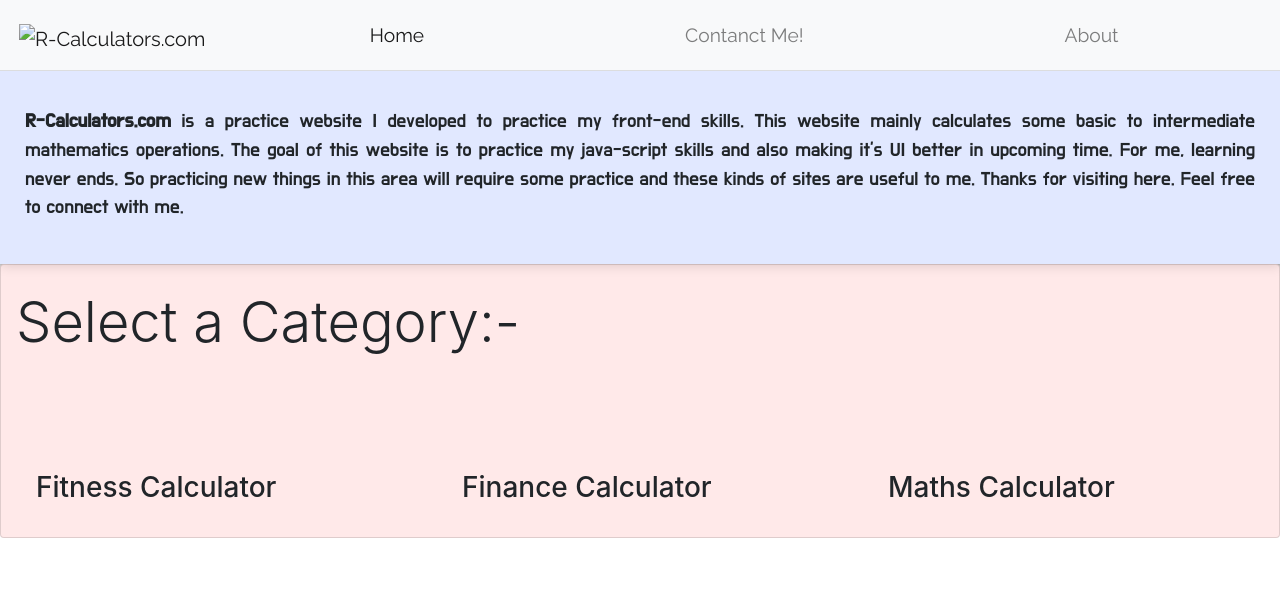
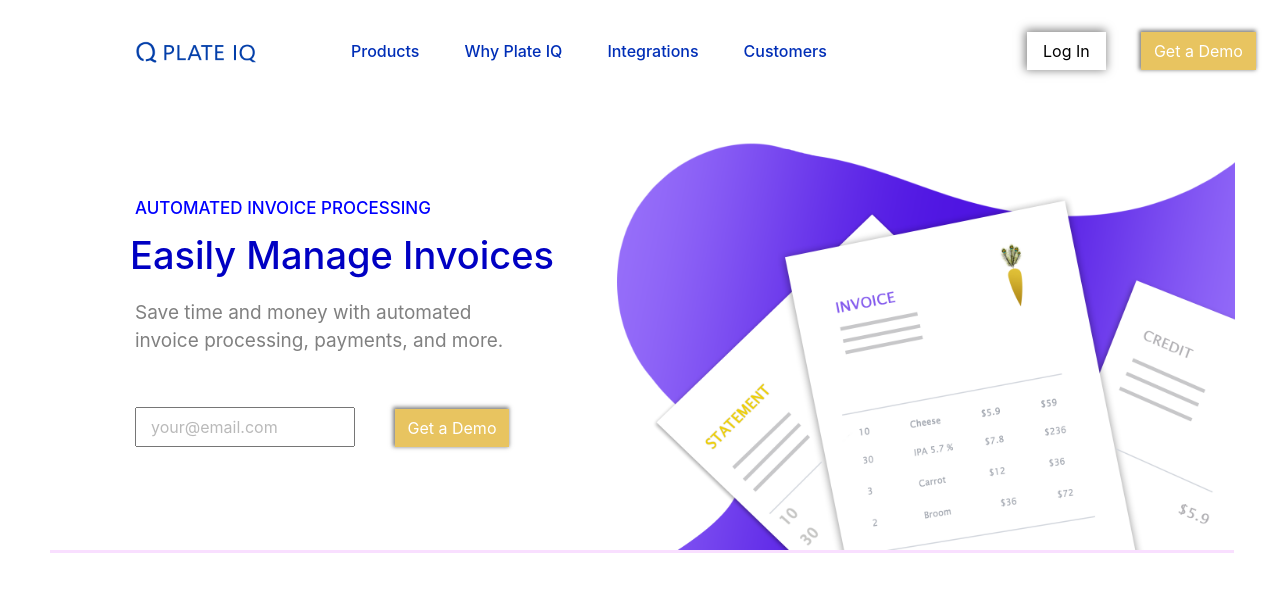
Before and after one commit to rohil14/full-throttle, a plain HTML site: page index.html in a window 1280 px wide. Drawn offline with nearby package versions, Linux system fonts and the light colour scheme; a web font is replaced by a local one.

Commit message:
Add files via upload

```diff
--- a/index.html
+++ b/index.html
@@ -3,7 +3,7 @@
 <head>
 	<meta charset="utf-8">
 	<meta name="viewport" content="width=device-width, initial-scale=1">
-	<title>R-Calculators.com</title>
+	<title>PLATE IQ</title>
 	<link rel="stylesheet" href="https://maxcdn.bootstrapcdn.com/bootstrap/4.0.0/css/bootstrap.min.css">
 	<script src="https://ajax.googleapis.com/ajax/libs/jquery/3.3.1/jquery.min.js"></script>
 	<script src="https://cdnjs.cloudflare.com/ajax/libs/popper.js/1.12.9/umd/popper.min.js"></script>
@@ -11,76 +11,61 @@
 	<script src="https://use.fontawesome.com/releases/v5.0.8/js/all.js"></script>
 	<link href="https://fonts.googleapis.com/css?family=Do+Hyeon|Raleway|Sunflower:300|Titillium+Web|Roboto" rel="stylesheet">
 	<link href="style.css" rel="stylesheet">
+
 </head>
+
 <body>
 
-   <!----------------------------Navigaetion Bat----------------------------->
-	<nav class="navbar navbar-expand-md navbar-light bg-light nav-fill" id="navbar">
-		<a class="navbar-brand mt-2" href="#"><img id="logo" src="Images/logo.png" alt="R-Calculators.com"></a>
 
-		<button class="navbar-toggler" type="button" data-toggle="collapse" data-target="#navbar-elements" aria-expanded="false" aria-controls="navbar-elements" aria-label="Toggle navigation">
-			<span class="navbar-toggler-icon"></span>
-		</button>
 
-		<div class="collapse navbar-collapse" id="navbar-elements">
-			<div class="container">
+<!----------------------  Navigation Bar ----------------------->
 
-		<ul class="navbar-nav">
-			<li class="nav-item"><a class="nav-link active" href="#">Home</a></li>
-			<li class="nav-item"><a class="nav-link" href="#">Contanct Me!</a></li>
-			<li class="nav-item"><a class="nav-link" href="#">About</a></li>
-		</ul>
-			</div>
+<nav class="navbar navbar-expand mt-4">
+	<a href="navbar-brand mt-2"><img id="logo-image" src="Logo.png" alt="logo"></a>
+
+<!---------------------- Navigation Items ----------------------->
+	<ul class="navbar-nav">
+		<li class="nav-item">Products</li>
+		<li class="nav-item">Why Plate IQ</li>
+		<li class="nav-item">Integrations</li>
+		<li class="nav-item">Customers</li>
+	</ul>
+<!------------------------ Side Buttons------------------------->
+
+	<button id="login-button" class="btn btn-md "><span>Log In</span></button>
+
+	<button id="demo-button1" class="btn btn-md">Get a Demo</button>
+
+</nav>
+
+<!------------------------ Mid section -------------------------->
+
+<div class="container">
+	<div class="row">
+
+<!----------------------- Written Contents & Form----------------------->
+		<div class="col-lg-6">
+			<h5 id="automated-heading">AUTOMATED INVOICE PROCESSING</h5>
+			<h2 id="invoices-heading" class="display-5">Easily Manage Invoices</h2>
+			<p id="para">Save time and money with automated <br>invoice processing, payments, and more.</p>
+
+			<input  id="input" placeholder="your@email.com"> <button class="btn btn-md" id="demo-button2">Get a Demo</button>
+
+			<div id="para2"></div>
 		</div>
 
-	</nav>
 
-	<!----------------------------Paragraph----------------------------------->
-	<div class="container-fluid paragraph">
-		<p class="text-justify"><strong>R-Calculators.com</strong> is a practice website I developed to practice my front-end skills. This website mainly calculates some basic to intermediate mathematics operations.
-			The goal of this website is to practice my java-script skills and also making it's UI better in upcoming time. For me, learning never ends. So practicing new things in this area will require some practice and these kinds of sites are useful to me.
-			Thanks for visiting here.
-			Feel free to connect with me.</p>
+ <!----------------------- Side Image --------------------------->
+       <div class="col-lg-6">
+        <img  id="side-image" src="full-throttle.png" alt="side image">
+         </div>
 
 
 	</div>
+</div>
+<div id="horizontal-border"></div>
 
 
-   <!------------------------Crads---------------------------------->
-   <div class="container-fluid card">
-   <h2 class="display-4 mt-4">Select a Category:-</h2>
-   	<div class="row">
-
-
-   		<div class="col-sm-12 col-md-4 mt-5">
-   			<div class="section">
-   				<div class="card-body">
-   					<a class="card-image" href="#"><img class="img-fluid" src="Images/fitness.jpeg" alt=""></a>
-   					<div class="card-title"><h3>Fitness Calculator</h3></div>
-   				</div>
-   			</div>
-   		</div>
-
-
-   		<div class="col-sm-12 col-md-4 mt-5">
-   			<div class="section">
-   				<div class="card-body">
-   					<a class="card-image" href="#"><img class="img-fluid" src="Images/finance.jpeg" alt=""></a>
-   					<div class="card-title"><h3>Finance Calculator</h3></div>
-   				</div>
-   			</div>
-   		</div>
-
-   		<div class="col-sm-12 col-md-4 mt-5">
-   			<div class="section">
-   				<div class="card-body">
-   				<a class="card-image" href="maths-calculator.html"><img class="img-fluid" src="Images/measurement.jpg" alt=""></a>
-   				<div class="card-title"><h3>Maths Calculator</h3></div>
-   				</div>
-   			</div>
-   		</div>
-   	</div>
-   </div>
-
+<script src="script.js"></script>
 </body>
 </html>
--- /dev/null
+++ b/script.js
@@ -0,0 +1,16 @@
+"use strict";
+
+
+
+
+
+var form = document.querySelector("#input");
+var button = document.querySelector("#demo-button2").addEventListener('click' , function(e) {
+	e.preventDefault();
+	if (form.value == "") {
+		document.querySelector("#para2").style.color="red";
+		document.querySelector("#para2").innerHTML="please "+ form.value + "enter your email address*";
+	} else {
+		document.querySelector("#para2").innerHTML="Thank you "+ form.value + "  for connecting with us";
+	}
+});
--- a/style.css
+++ b/style.css
@@ -1,54 +1,119 @@
-body{
+/*************** Navbar styling *************/
+
+#logo-image {
+	height: auto;
+	width: 120px;
+	margin-left: 120px;
+}
+
+.navbar-nav {
+	margin-left: 50px;
 
 }
-#navbar{
-	border-bottom: 0.5px solid rgba(62, 60, 60, 0.15);
-	font-size: 1.2rem;
-	font-family: Raleway;
+
+.nav-item{
+	margin-left: 45px;
+	color: #002eb7;
+	font-weight: 500;
+	font-size: 16px;
+	cursor: pointer;
+}
+
+#login-button {
+	margin-left: 200px;
+	background-color: white;
+	height: 38px;
+	width: 79px;
+	border-radius: 0%;
+
+	-webkit-box-shadow: -1px -1px 9px 1px rgba(0,0,0,0.50);
+-moz-box-shadow: -1px -1px 9px 1px rgba(0,0,0,0.50);
+box-shadow: -1px -1px 9px 1px rgba(0,0,0,0.50);
+}
+
+#login-button span {
+	margin-top: -10px;
+}
+
+#demo-button1 {
+	margin-left: 35px;
+	background-color: #e8c460;
+	color: white;
+	-webkit-box-shadow: -1px -1px 4px 1px rgba(0,0,0,0.50);
+-moz-box-shadow: -1px -1px 4px 1px rgba(0,0,0,0.50);
+box-shadow: -1px -1px 4px 1px rgba(0,0,0,0.50);
+
+	border-radius: 0%;
+}
+
+#demo-button2 {
+	margin-left: 35px;
+	background-color: #e8c460;
+	color: white;
+	-webkit-box-shadow: -1px -1px 4px 1px rgba(0,0,0,0.50);
+-moz-box-shadow: -1px -1px 4px 1px rgba(0,0,0,0.50);
+box-shadow: -1px -1px 4px 1px rgba(0,0,0,0.50);
+
+	border-radius: 0%;
+	margin-top: -1px;
 }
 
 
-
-#logo{
-	width: auto;
-	height: 28px;
-	padding: 3px;
+#automated-heading {
+	margin-top: 120px;
+	margin-left: 50px;
+	font-size: 17px;
+	color: blue;
 }
 
-.container-fluid.paragraph {
-	font-family: Do Hyeon;
-	padding: 25px;
-    background-color: rgba(147, 173, 255, 0.28);
-	box-shadow: 1px 1px 12px #000;
+#invoices-heading {
+	margin-top: 15px;
+	margin-left: 45px;
+	font-size: 38px;
+	color: #0000c3;
 }
 
-.container-fluid.paragraph  p{
-	margin-top: 12px;
-	font-size: 1.2rem;
+#para {
+	margin-top: 20px;
+	font-size: 19px;
+	margin-left: 50px;
+	color: grey;
 }
 
 
-.blockquote-footer{
-	font-size: 20px;
-	word-spacing: 2px;
-	letter-spacing: 1px;
-	font-family: roboto;
-
-}
-section{
-	background-color: red
-}
-
-.card-title{
-margin-top: 15px;
-}
-
-.container-fluid.card{
-background-color: rgba(255, 230, 230, 0.85);
+#input {
+	height: 40px;
+	width: 220px;
+	margin-top:35px;
+	margin-left: 50px;
 
 }
 
-/******************Maths calculators*********************/
-.maths {
-	background-color: darkgray
+#input:hover{
+	box-shadow: 0.5px 0.5px 4px rgba(64, 64, 64, 0.44);
 }
+#input::placeholder{
+	padding: 12px;
+	opacity:0.5;
+}
+#para2 {
+	font-family: Titillium Web;
+	margin-top: 35px;
+	margin-left: 50px;
+	font-family: 5px;
+}
+
+#side-image {
+	height: auto;
+	width: 750px;
+	margin-top: 50px;
+	margin-left: -170px;
+}
+
+#horizontal-border{
+	margin-left: 50px;
+	height: 3.5px;
+	width: 1184px;
+	background-color: rgba(226, 106, 255, 0.21);
+
+}
```
Also changed, not shown: Logo.png (added), MINI-ICON.png (added), carrot.png (added), full-throttle.png (added), kisspng-feather-peafowl-clip-art-cartoon-feather-5a89971812b055.7874346615189665520766.png (added), 1 other file.
